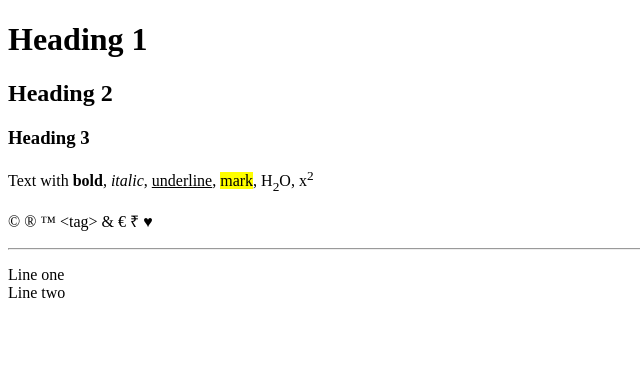
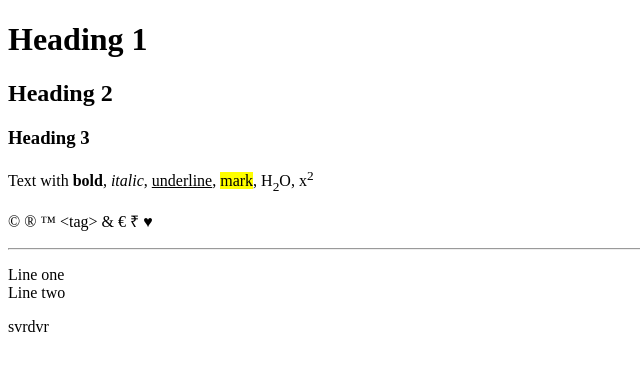
Before and after one commit to safdarraza25/WDW_0797, a plain HTML site: page Web Designing Workshop Assignment/Assignment 02.html in a window 1280 px wide. Shown: the full height of the page, 0-640 px from the left. Drawn offline with Linux system fonts and the light colour scheme.

Commit message:
Headings, Paragraphs, Formatting and Special Characters
Added 'svrdvr' text to the body of the HTML document.

```diff
--- a/Web Designing Workshop Assignment/Assignment 02.html
+++ b/Web Designing Workshop Assignment/Assignment 02.html
@@ -13,5 +13,6 @@
     <p>&copy; &reg; &trade; &lt;tag&gt; &amp; &euro; &#8377; &#9829;</p>
     <hr>
     <p>Line one<br>Line two</p>
+    svrdvr
 </body>
 </html>
```
